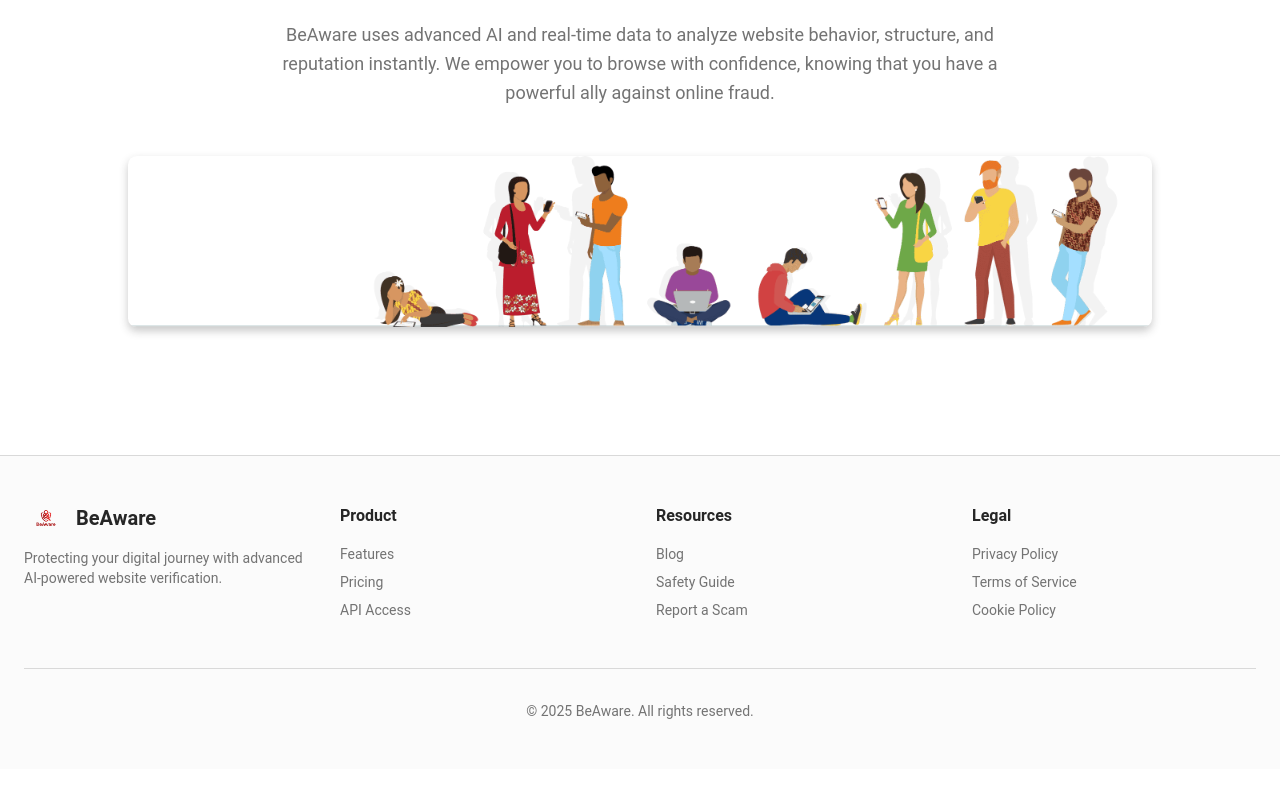
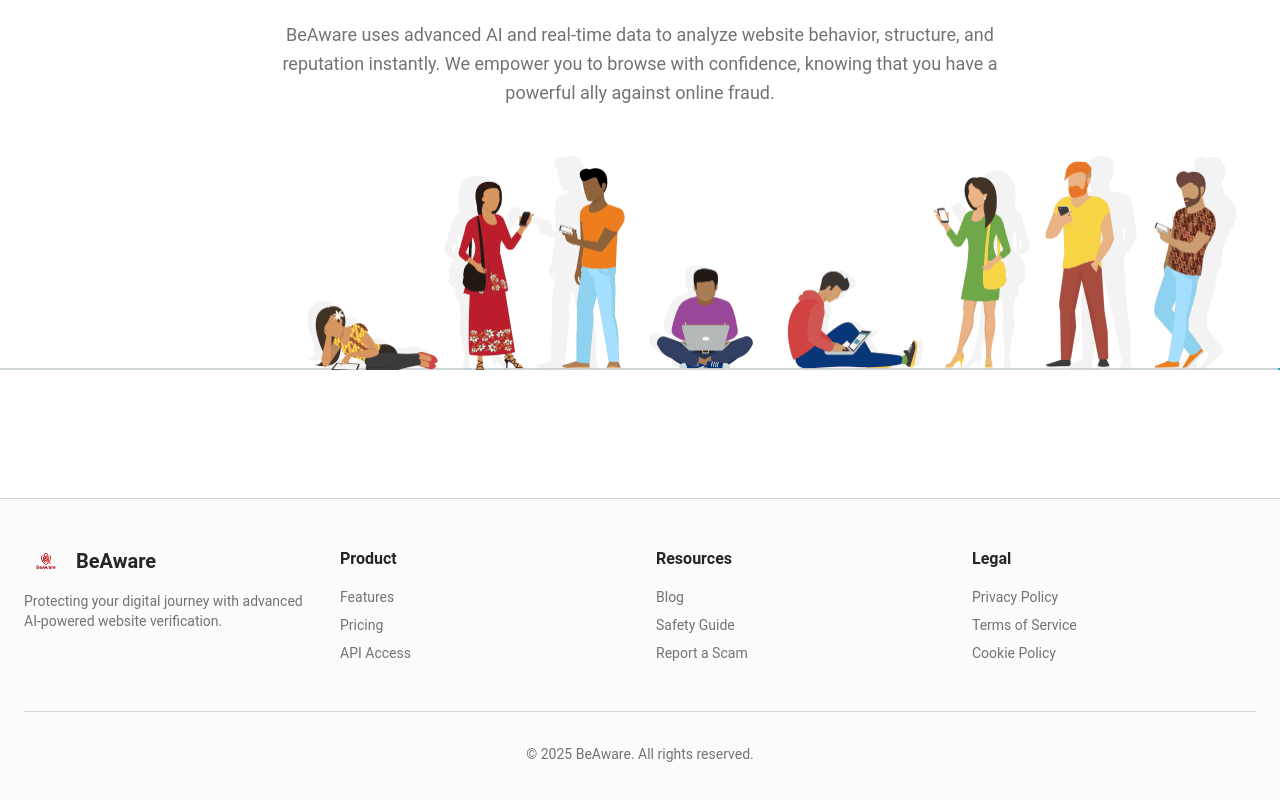
Before and after one commit to pinank0301/be-aware-frontend, a React (Vite) app: page / in a window 1280 px wide. Shown: the part 2686-3486 px from the top of the page. Before the commit the page ends 3455 px from the top, so only its background shows below. Built offline with nearby package versions, Linux system fonts and the light colour scheme.

Commit message:
minor change

```diff
--- a/src/components/About.tsx
+++ b/src/components/About.tsx
@@ -17,17 +17,14 @@ export function About() {
                         </p>
                     </div>
                 </div>
+            </div>
 
-                <div className="relative w-full flex justify-center">
-                    <div className="w-full max-w-5xl overflow-hidden rounded-xl shadow-2xl bg-white">
-                        {/* Using w-full and h-auto to ensure the image fits the screen width and maintains aspect ratio without cropping */}
-                        <img
-                            src="/banner.png"
-                            alt="BeAware Community"
-                            className="w-full h-auto block"
-                        />
-                    </div>
-                </div>
+            <div className="w-full mt-12">
+                <img
+                    src="/banner.png"
+                    alt="BeAware Community"
+                    className="w-full h-auto object-cover"
+                />
             </div>
         </section>
     )
```
